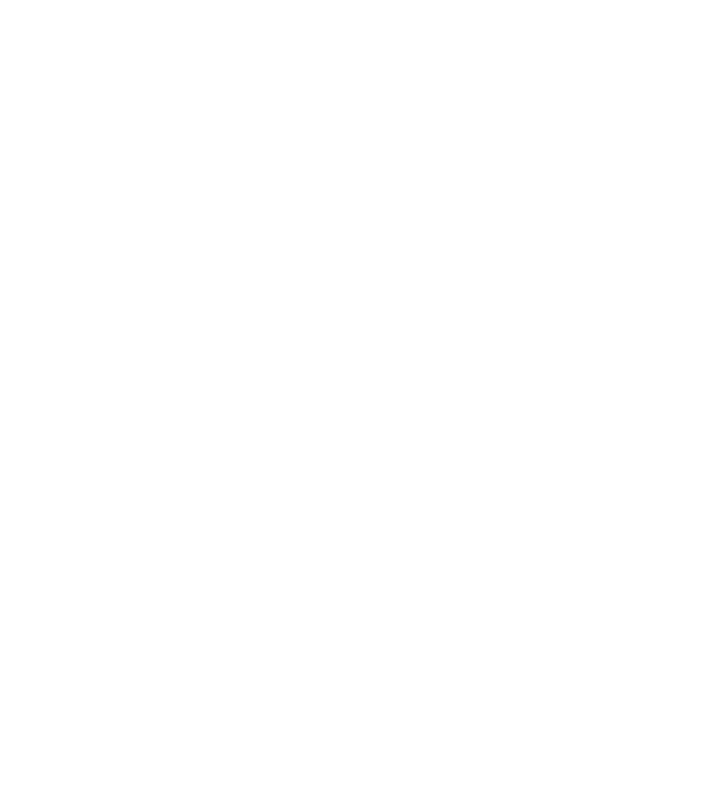
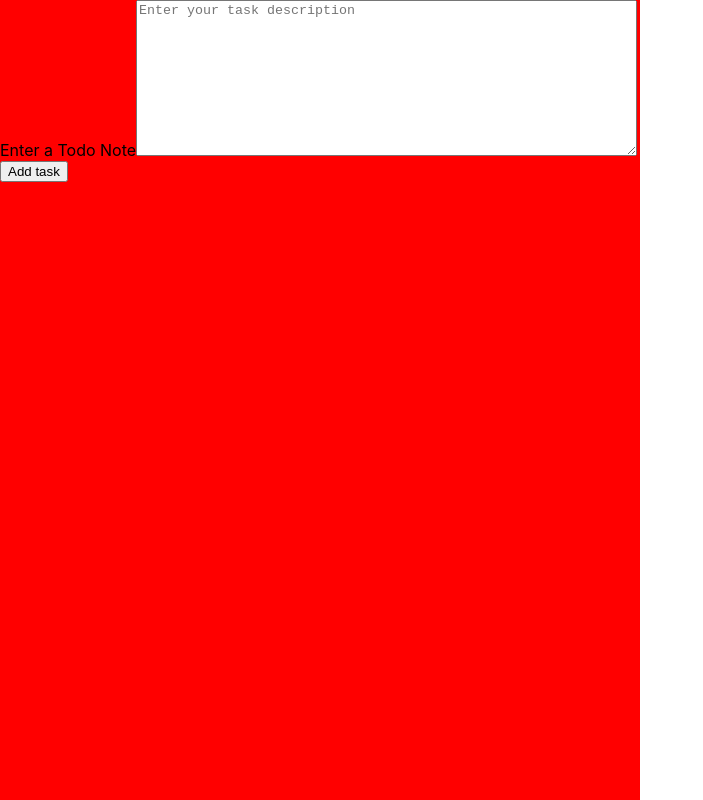
Before and after one commit to manoj633/redux-todo-notes, a React (Create React App) app: page / in a window 1280 px wide. Shown: the whole page, without its empty margins (0-703 px from the left). Built offline with nearby package versions, Linux system fonts and the light colour scheme.

Commit message:
Created a form to add notes

```diff
--- a/src/App.css
+++ b/src/App.css
@@ -1,38 +1,18 @@
 .App {
-  text-align: center;
+  height: 100vh;
+  display: grid;
+  grid-template-rows: 1fr;
+  grid-template-columns: 1fr 1fr;
 }
 
-.App-logo {
-  height: 40vmin;
-  pointer-events: none;
+.create-notes-div {
+  grid-row: 1/2;
+  grid-column: 1/2;
+  background-color: red;
 }
 
-@media (prefers-reduced-motion: no-preference) {
-  .App-logo {
-    animation: App-logo-spin infinite 20s linear;
-  }
+.display-notes-div {
+  grid-row: 1/2;
+  grid-column: 2/3;
+  background-color: red;
 }
-
-.App-header {
-  background-color: #282c34;
-  min-height: 100vh;
-  display: flex;
-  flex-direction: column;
-  align-items: center;
-  justify-content: center;
-  font-size: calc(10px + 2vmin);
-  color: white;
-}
-
-.App-link {
-  color: #61dafb;
-}
-
-@keyframes App-logo-spin {
-  from {
-    transform: rotate(0deg);
-  }
-  to {
-    transform: rotate(360deg);
-  }
-}
--- a/src/App.js
+++ b/src/App.js
@@ -1,7 +1,14 @@
 import "./App.css";
+import CreateNotes from "./components/CreateNotes";
 
 function App() {
-  return <div className="App"></div>;
+  return (
+    <div className="App">
+      <div className="create-notes-div">
+        <CreateNotes />
+      </div>
+    </div>
+  );
 }
 
 export default App;
--- /dev/null
+++ b/src/components/CreateNotes.jsx
@@ -0,0 +1,29 @@
+import React, { useState } from "react";
+
+function CreateNotes() {
+  const [notes, setNotes] = useState(null);
+
+  const createTaskHandler = () => {
+    console.log(notes);
+  };
+  return (
+    <>
+      <form>
+        <label htmlFor="notes">Enter a Todo Note</label>
+        <textarea
+          rows={10}
+          cols={60}
+          type="text"
+          placeholder="Enter your task description"
+          name="notes"
+          onChange={(e) => setNotes(e.target.value)}
+        />
+        <button type="button" onClick={createTaskHandler}>
+          Add task
+        </button>
+      </form>
+    </>
+  );
+}
+
+export default CreateNotes;
```
